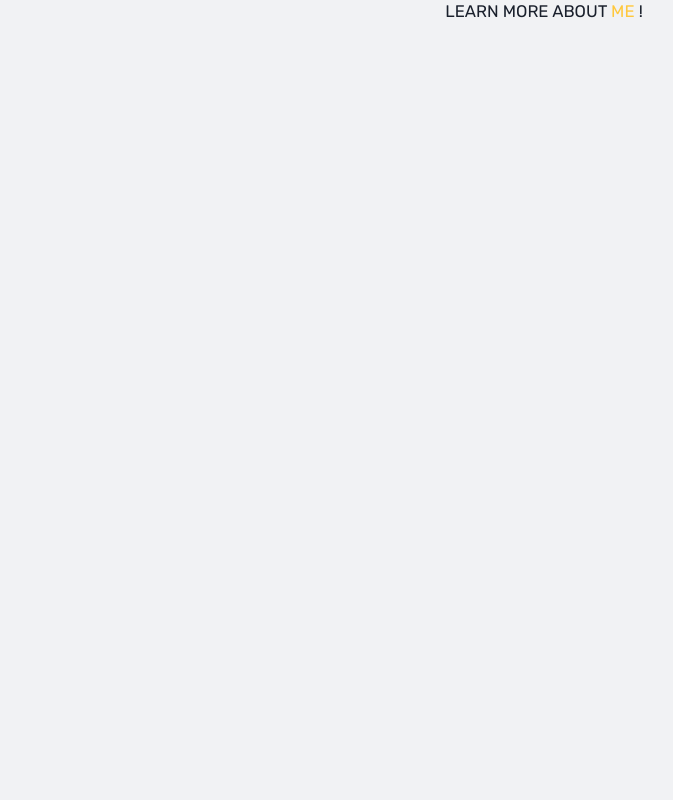
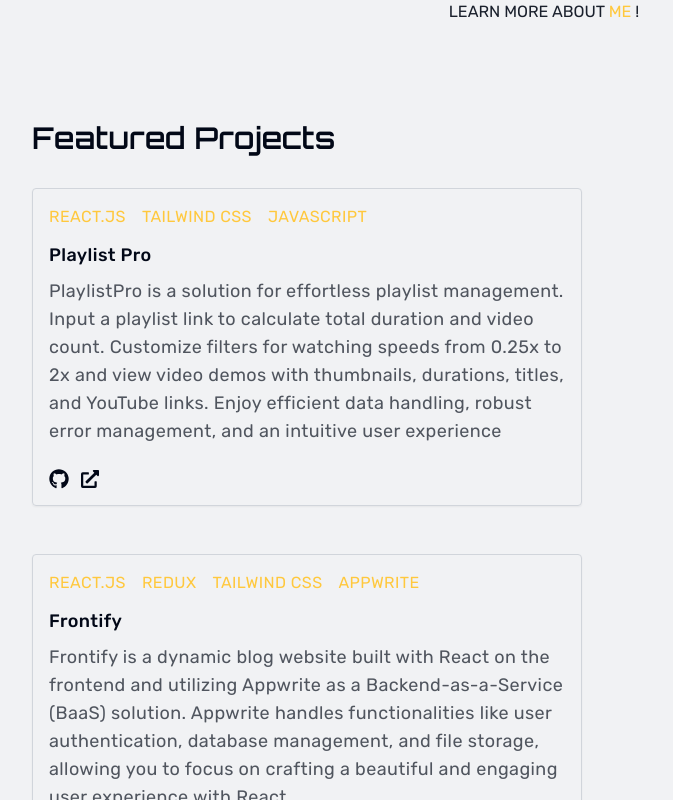
Before and after one commit to alok-x0s1/Portfolio, a Next.js app: page / in a window 1280 px wide. Shown: the part 540-1340 px from the top of the page, without its empty margins (96-769 px from the left). Before the commit the page ends 876 px from the top, so only its background shows below. Built offline with nearby package versions, Linux system fonts and the light colour scheme; a web font is replaced by a local one.

Commit message:
some basic styling

```diff
--- a/src/app/page.tsx
+++ b/src/app/page.tsx
@@ -1,3 +1,4 @@
+import FeaturedProjects from "@/components/FeaturedProjects";
 import HeroSection from "@/components/HeroSection";
 
 export default function Home() {
@@ -6,6 +7,9 @@ export default function Home() {
 			<section className="w-full flex justify-center items-center">
 				<HeroSection />
 			</section>
+			<section className="w-full">
+				<FeaturedProjects />
+			</section>
 		</main>
 	);
 }
--- a/src/components/About.tsx
+++ b/src/components/About.tsx
@@ -3,7 +3,7 @@ import React from "react";
 
 const About = () => {
 	return (
-		<div className="px-4 sm:px-8 lg:px-16 py-4 w-full flex flex-col gap-4 text-start text-primaryTextColor/95 mt-12 sm:mt-24 text-base sm:text-lg tracking-wide leading-relaxed">
+		<div className="px-4 sm:px-8 lg:px-16 py-4 w-full flex flex-col gap-4 text-start text-primaryTextColor/95 mt-12 sm:mt-24 text-base sm:text-lg tracking-wide leading-snug">
 			<h2
 				className={`${orbitron.className} text-2xl sm:text-3xl font-semibold mb-4`}
 			>
--- a/src/components/Navbar.tsx
+++ b/src/components/Navbar.tsx
@@ -36,7 +36,7 @@ const Navbar = () => {
 						key={id}
 						className="nav-links px-2 mx-2 hover:text-secondaryTextColor duration-200 text-lg cursor-pointer capitalize"
 					>
-						<Link href={link == "projects" ? "#projects" : link}>{link}</Link>
+						<Link href={link}>{link}</Link>
 					</li>
 				))}
 				<li className="nav-links px-4 mx-2 py-2 font-medium hover:text-secondaryTextColor duration-200 bg-gray-200/50 rounded-sm text-lg cursor-pointer">
```
Also changed, not shown: src/components/HeroSection.tsx (+6 -6 lines).
